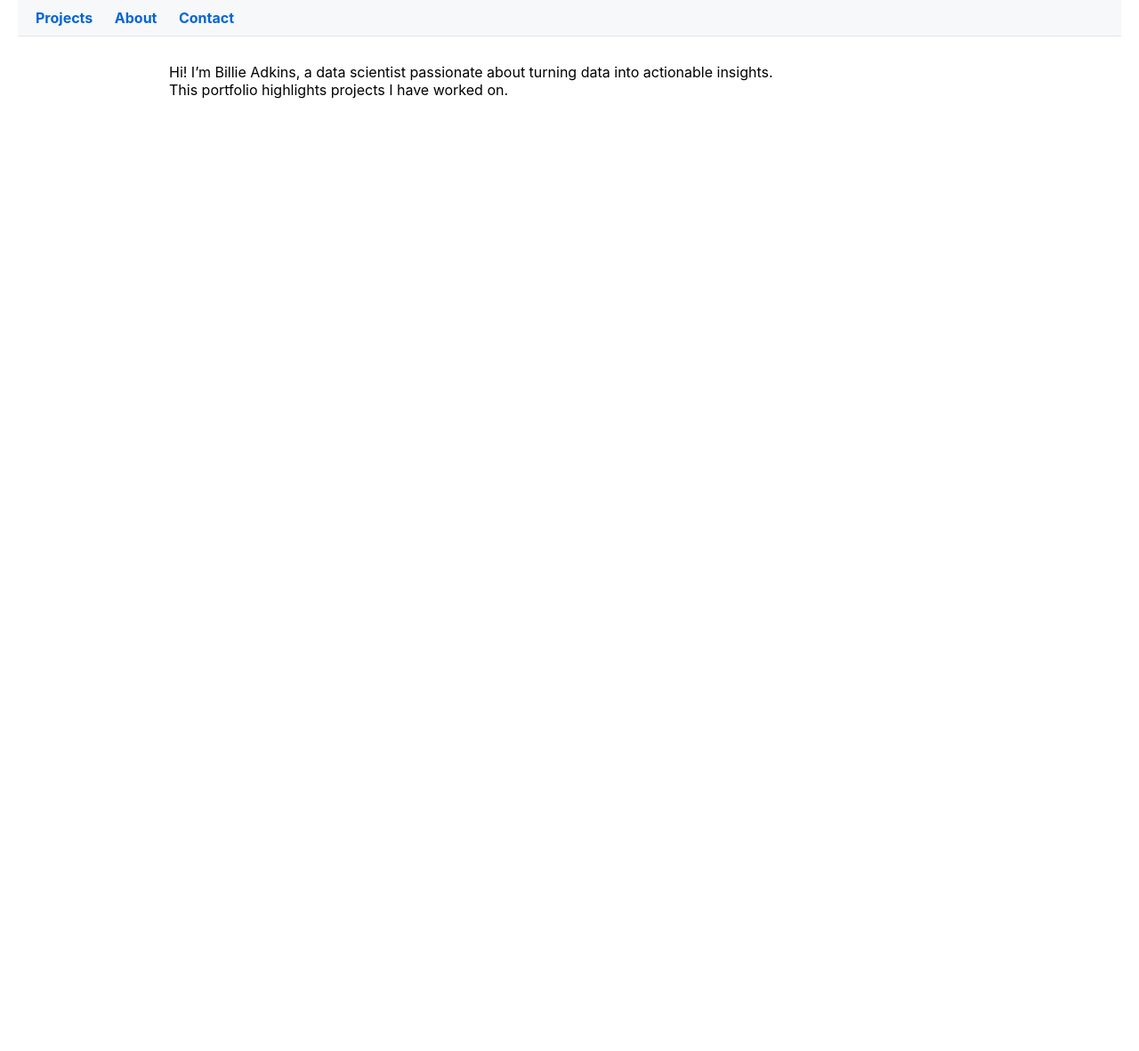
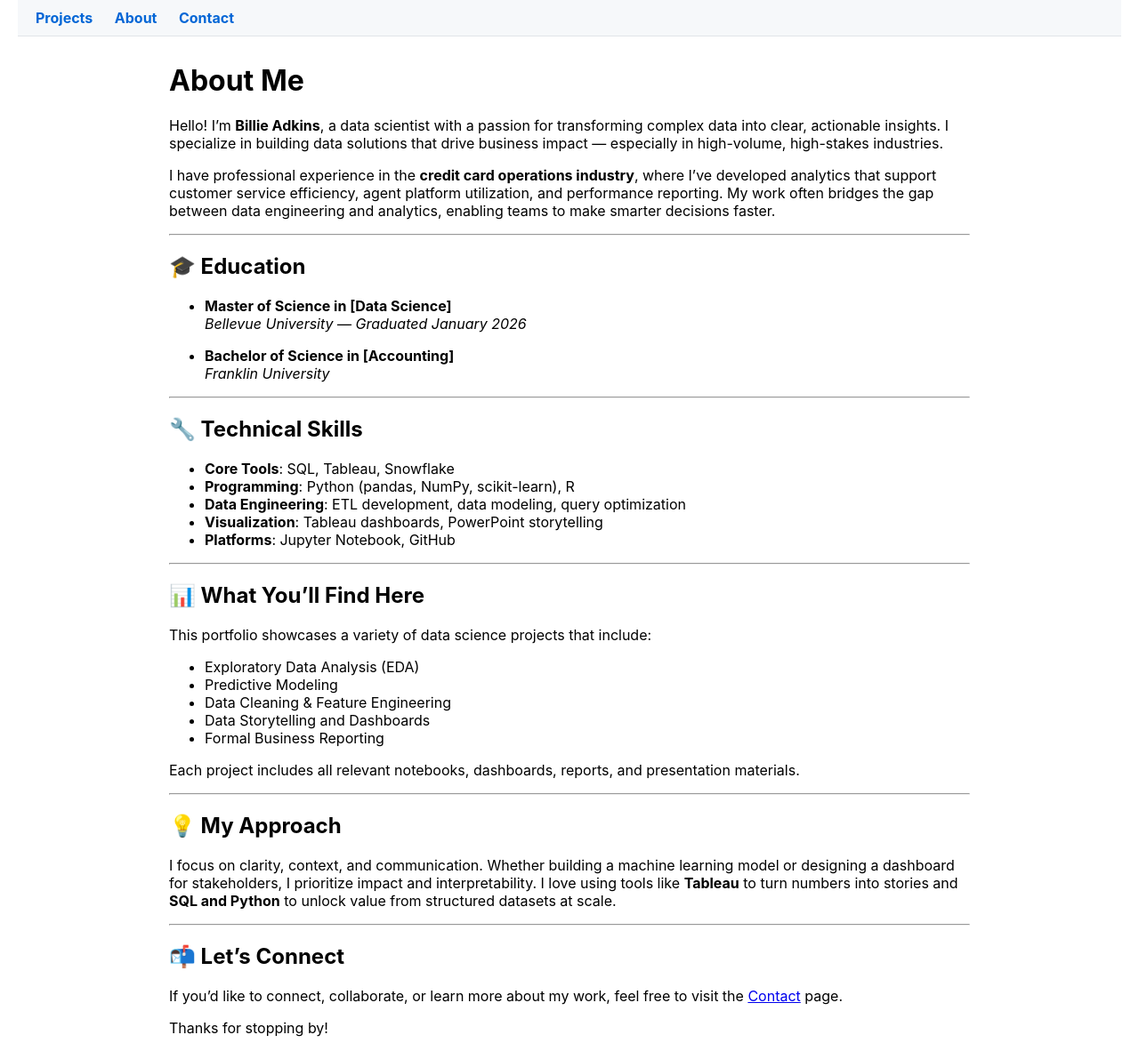
Before and after one commit to BADKINS17/ProjectShowcase, a Jekyll site: the page built from about.md, in a window 1280 px wide. Shown: the whole page at 89% size. Built offline with Jekyll 4.4.1, drawn with Linux system fonts in a browser that asks for light colours; before the commit the page ends 900 px from its top, so only the background shows below that.

Commit message:
Update about.md

```diff
--- a/about.md
+++ b/about.md
@@ -3,5 +3,56 @@ layout: default
 title: "About"
 ---
 
-Hi! I'm Billie Adkins, a data scientist passionate about turning data into actionable insights.
-This portfolio highlights projects I have worked on.
+# About Me
+
+Hello! I'm **Billie Adkins**, a data scientist with a passion for transforming complex data into clear, actionable insights. I specialize in building data solutions that drive business impact — especially in high-volume, high-stakes industries.
+
+I have professional experience in the **credit card operations industry**, where I've developed analytics that support customer service efficiency, agent platform utilization, and performance reporting. My work often bridges the gap between data engineering and analytics, enabling teams to make smarter decisions faster.
+
+---
+
+## 🎓 Education
+
+- **Master of Science in [Data Science]**
+  *Bellevue University* — *Graduated January 2026*
+
+- **Bachelor of Science in [Accounting]**
+  *Franklin University*
+
+---
+
+## 🔧 Technical Skills
+
+- **Core Tools**: SQL, Tableau, Snowflake
+- **Programming**: Python (pandas, NumPy, scikit-learn), R
+- **Data Engineering**: ETL development, data modeling, query optimization
+- **Visualization**: Tableau dashboards, PowerPoint storytelling
+- **Platforms**: Jupyter Notebook, GitHub
+
+---
+
+## 📊 What You'll Find Here
+
+This portfolio showcases a variety of data science projects that include:
+
+- Exploratory Data Analysis (EDA)
+- Predictive Modeling
+- Data Cleaning & Feature Engineering
+- Data Storytelling and Dashboards
+- Formal Business Reporting
+
+Each project includes all relevant notebooks, dashboards, reports, and presentation materials.
+
+---
+
+## 💡 My Approach
+
+I focus on clarity, context, and communication. Whether building a machine learning model or designing a dashboard for stakeholders, I prioritize impact and interpretability. I love using tools like **Tableau** to turn numbers into stories and **SQL and Python** to unlock value from structured datasets at scale.
+
+---
+
+## 📬 Let's Connect
+
+If you'd like to connect, collaborate, or learn more about my work, feel free to visit the [Contact](./contact.html) page.
+
+Thanks for stopping by!
```
